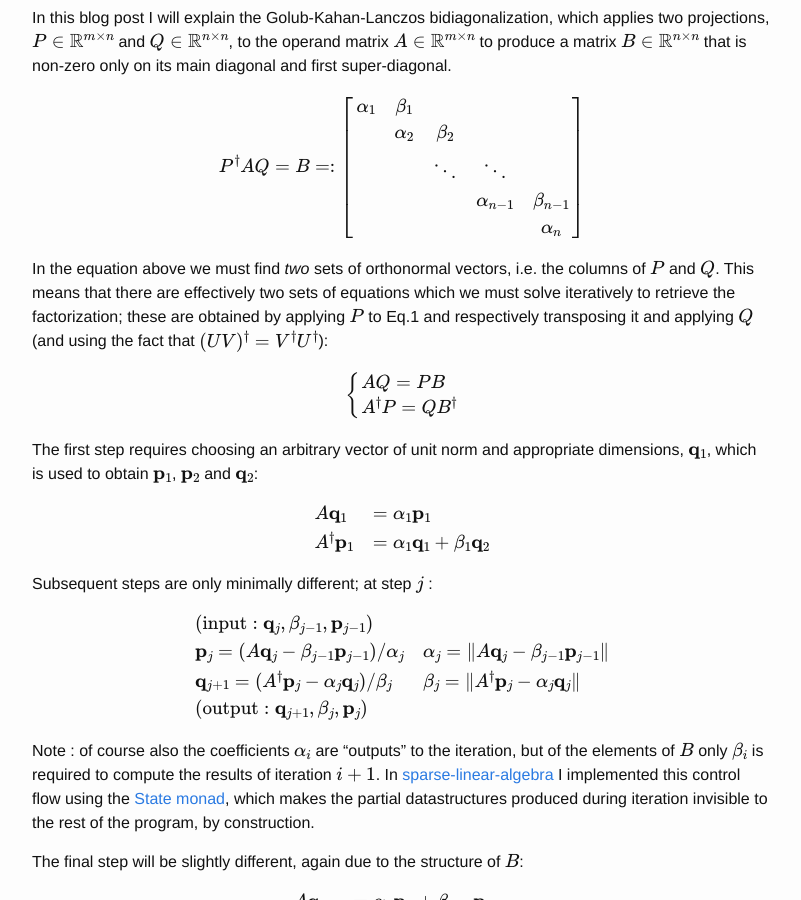
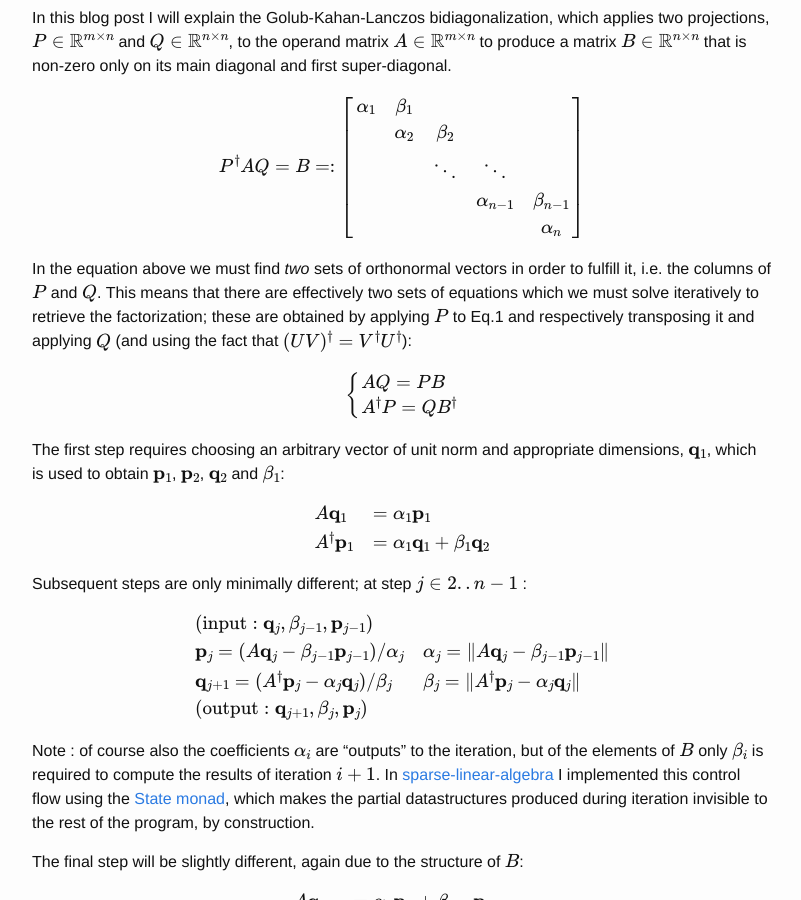
Before and after one commit to ocramz/ocramz.github.io, a Jekyll site: the page built from _posts/2017-02-07-golub-kahan-lanczos.markdown, in a window 1280 px wide and 900 px high, scrolled down 347 px. Shown: the whole window, without its empty margins (238-1039 px from the left). Built offline with Jekyll 4.4.1, drawn with Linux system fonts in a browser that asks for light colours; formulas are drawn with MathJax 3.

Commit message:
upd blog

```diff
--- a/_posts/2017-02-07-golub-kahan-lanczos.markdown
+++ b/_posts/2017-02-07-golub-kahan-lanczos.markdown
@@ -22,7 +22,7 @@ P^\dagger A Q = B =: \left[
 \label{eqn1}
 $$
 
-In the equation above we must find _two_ sets of orthonormal vectors, i.e. the columns of $$P$$ and $$Q$$. This means that there are effectively two sets of equations which we must solve iteratively to retrieve the factorization; these are obtained by applying $$P$$ to Eq.1 and respectively transposing it and applying $$Q$$ (and using the fact that $$(U V)^\dagger = V^\dagger U^\dagger$$):
+In the equation above we must find _two_ sets of orthonormal vectors in order to fulfill it, i.e. the columns of $$P$$ and $$Q$$. This means that there are effectively two sets of equations which we must solve iteratively to retrieve the factorization; these are obtained by applying $$P$$ to Eq.1 and respectively transposing it and applying $$Q$$ (and using the fact that $$(U V)^\dagger = V^\dagger U^\dagger$$):
 
 
 $$
@@ -33,7 +33,7 @@ A^\dagger P = Q B^\dagger
 $$
 
 
-The first step requires choosing an arbitrary vector of unit norm and appropriate dimensions, $$\mathbf{q}_1$$, which is used to obtain $$\mathbf{p}_1$$, $$\mathbf{p}_2$$ and $$\mathbf{q}_2$$:
+The first step requires choosing an arbitrary vector of unit norm and appropriate dimensions, $$\mathbf{q}_1$$, which is used to obtain $$\mathbf{p}_1$$, $$\mathbf{p}_2$$, $$\mathbf{q}_2$$ and $$\beta_1$$:
 
 $$
 \begin{array}{l l}
@@ -42,7 +42,7 @@ A^\dagger \mathbf{p}_1 &= \alpha_1 \mathbf{q}_1 + \beta_1 \mathbf{q}_2
 \end{array}
 $$
 
-Subsequent steps are only minimally different; at step $$j$$ :
+Subsequent steps are only minimally different; at step $$j \in {2 .. n-1}$$ :
 
 $$
 \begin{array}{l l}
```
